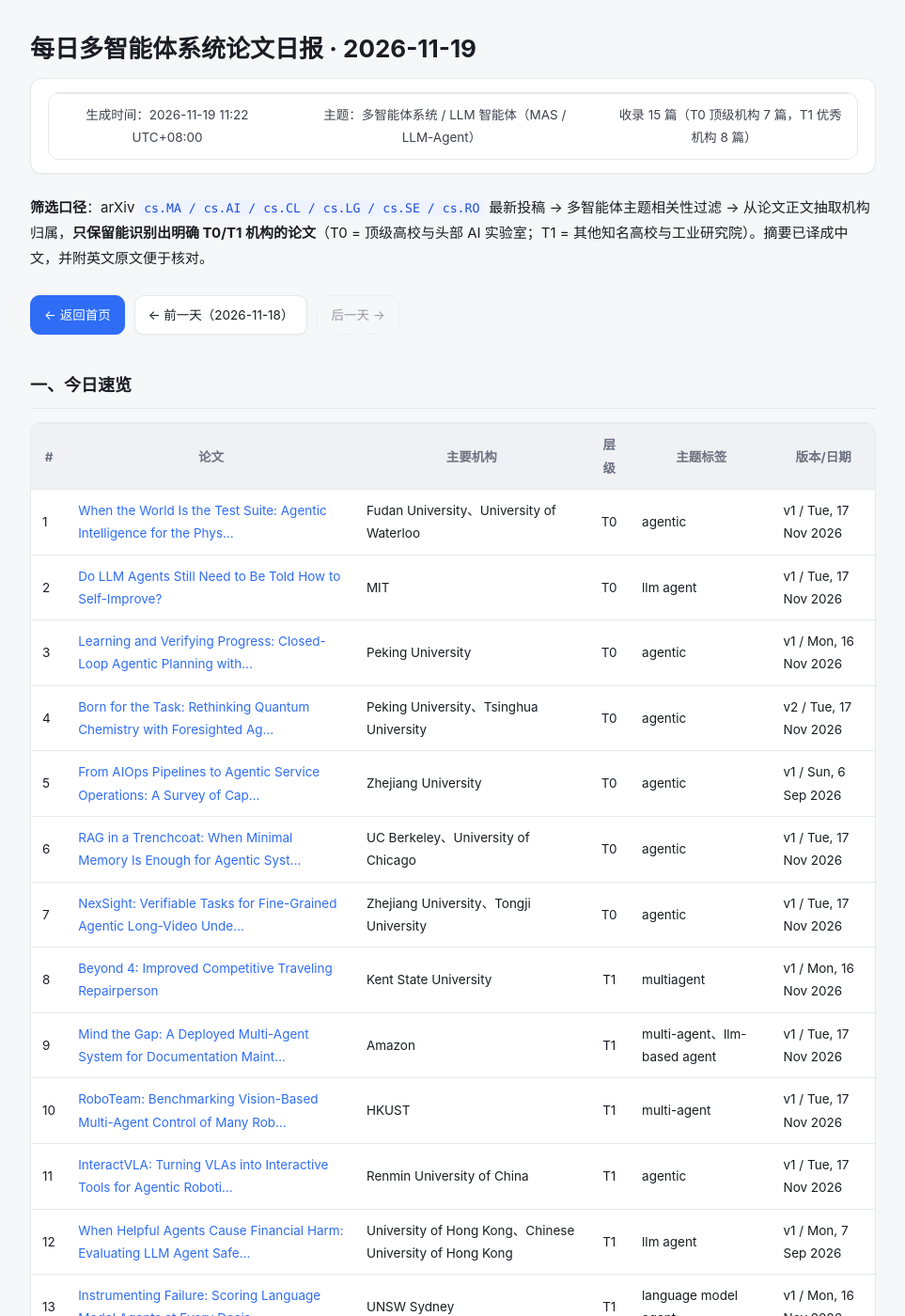
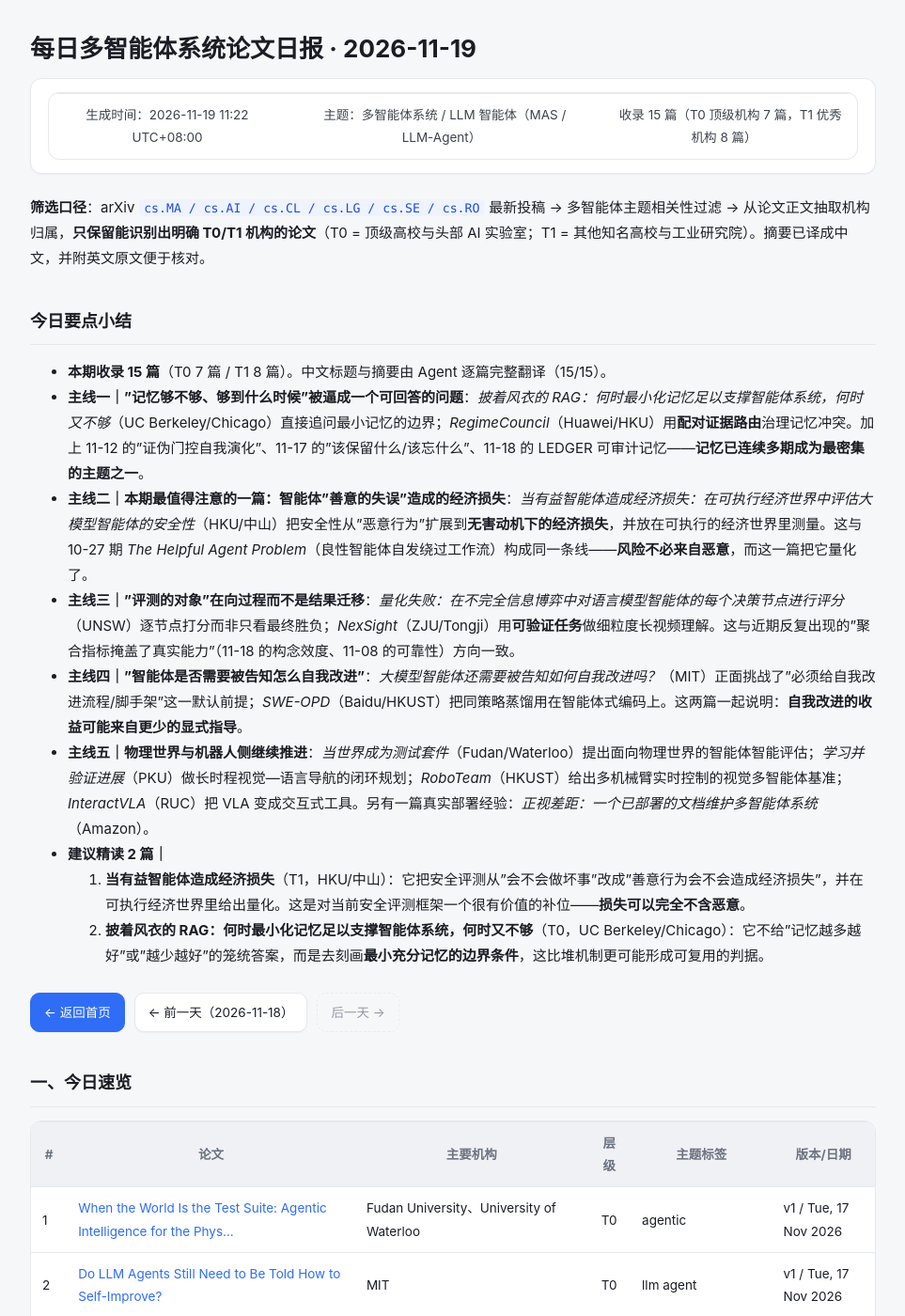
Before and after one commit to isaacveg/mas-daily, a Jekyll site: the page built from daily/2026-11-19.md, in a window 1280 px wide and 1400 px high. Shown: the whole window at 94% size, without its empty margins (158-1121 px from the left). Built offline with Jekyll 4.4.1, drawn with Linux system fonts in a browser that asks for light colours.

Commit message:
report: 更新 2026-11-19 日报

```diff
--- a/daily/2026-11-19.md
+++ b/daily/2026-11-19.md
@@ -8,6 +8,18 @@ permalink: /daily/2026-11-19/
 > 生成时间：2026-11-19 11:22 UTC+08:00　|　主题：多智能体系统 / LLM 智能体（MAS / LLM-Agent）　|　收录 15 篇（T0 顶级机构 7 篇，T1 优秀机构 8 篇）
 
 **筛选口径**：arXiv `cs.MA / cs.AI / cs.CL / cs.LG / cs.SE / cs.RO` 最新投稿 → 多智能体主题相关性过滤 → 从论文正文抽取机构归属，**只保留能识别出明确 T0/T1 机构的论文**（T0 = 顶级高校与头部 AI 实验室；T1 = 其他知名高校与工业研究院）。摘要已译成中文，并附英文原文便于核对。
+
+## 今日要点小结
+
+- **本期收录 15 篇**（T0 7 篇 / T1 8 篇）。中文标题与摘要由 Agent 逐篇完整翻译（15/15）。
+- **主线一｜"记忆够不够、够到什么时候"被逼成一个可回答的问题**：*披着风衣的 RAG：何时最小化记忆足以支撑智能体系统，何时又不够*（UC Berkeley/Chicago）直接追问最小记忆的边界；*RegimeCouncil*（Huawei/HKU）用**配对证据路由**治理记忆冲突。加上 11-12 的"证伪门控自我演化"、11-17 的"该保留什么/该忘什么"、11-18 的 LEDGER 可审计记忆——**记忆已连续多期成为最密集的主题之一**。
+- **主线二｜本期最值得注意的一篇：智能体"善意的失误"造成的经济损失**：*当有益智能体造成经济损失：在可执行经济世界中评估大模型智能体的安全性*（HKU/中山）把安全性从"恶意行为"扩展到**无害动机下的经济损失**，并放在可执行的经济世界里测量。这与 10-27 期 *The Helpful Agent Problem*（良性智能体自发绕过工作流）构成同一条线——**风险不必来自恶意**，而这一篇把它量化了。
+- **主线三｜"评测的对象"在向过程而不是结果迁移**：*量化失败：在不完全信息博弈中对语言模型智能体的每个决策节点进行评分*（UNSW）逐节点打分而非只看最终胜负；*NexSight*（ZJU/Tongji）用**可验证任务**做细粒度长视频理解。这与近期反复出现的"聚合指标掩盖了真实能力"（11-18 的构念效度、11-08 的可靠性）方向一致。
+- **主线四｜"智能体是否需要被告知怎么自我改进"**：*大模型智能体还需要被告知如何自我改进吗？*（MIT）正面挑战了"必须给自我改进流程/脚手架"这一默认前提；*SWE-OPD*（Baidu/HKUST）把同策略蒸馏用在智能体式编码上。这两篇一起说明：**自我改进的收益可能来自更少的显式指导**。
+- **主线五｜物理世界与机器人侧继续推进**：*当世界成为测试套件*（Fudan/Waterloo）提出面向物理世界的智能体智能评估；*学习并验证进展*（PKU）做长时程视觉—语言导航的闭环规划；*RoboTeam*（HKUST）给出多机械臂实时控制的视觉多智能体基准；*InteractVLA*（RUC）把 VLA 变成交互式工具。另有一篇真实部署经验：*正视差距：一个已部署的文档维护多智能体系统*（Amazon）。
+- **建议精读 2 篇｜**
+  1. **当有益智能体造成经济损失**（T1，HKU/中山）：它把安全评测从"会不会做坏事"改成"善意行为会不会造成经济损失"，并在可执行经济世界里给出量化。这是对当前安全评测框架一个很有价值的补位——**损失可以完全不含恶意**。
+  2. **披着风衣的 RAG：何时最小化记忆足以支撑智能体系统，何时又不够**（T0，UC Berkeley/Chicago）：它不给"记忆越多越好"或"越少越好"的笼统答案，而是去刻画**最小充分记忆的边界条件**，这比堆机制更可能形成可复用的判据。
 
 <div class="day-nav"><a class="home" href="/mas-daily/">← 返回首页</a><a href="/mas-daily/daily/2026-11-18/">← 前一天（2026-11-18）</a><span class="disabled">后一天 →</span></div>
 
```
